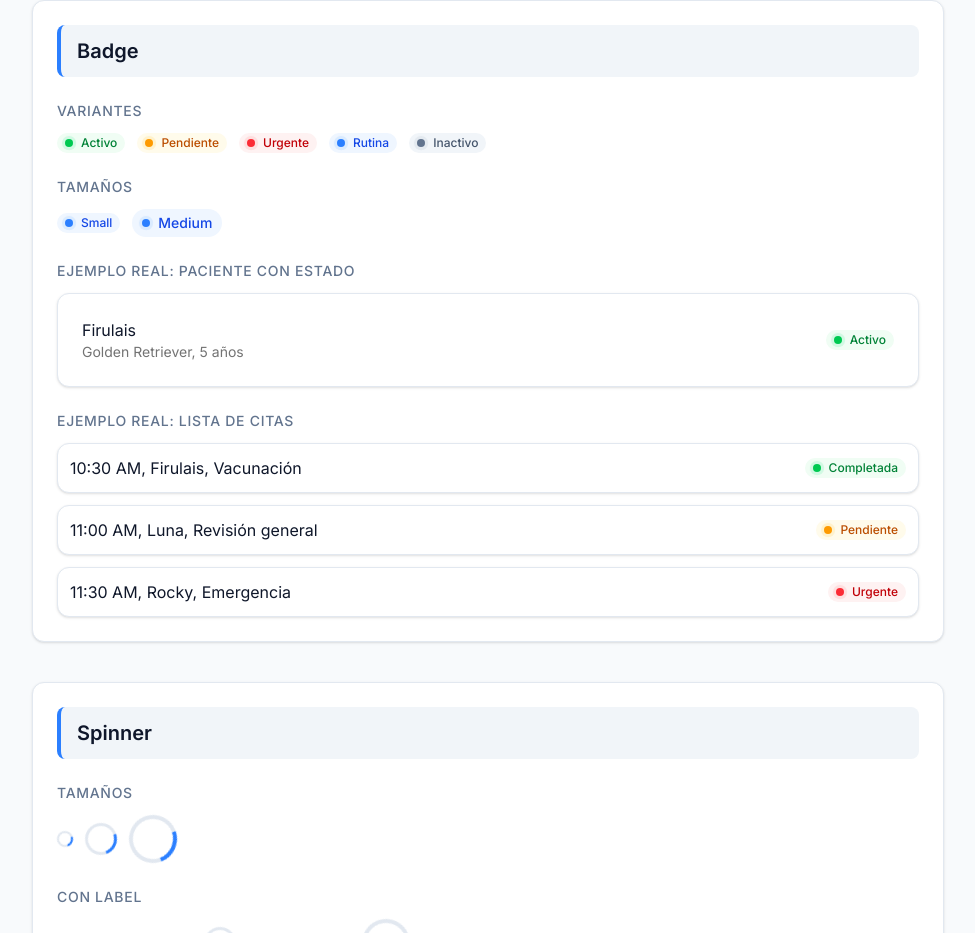
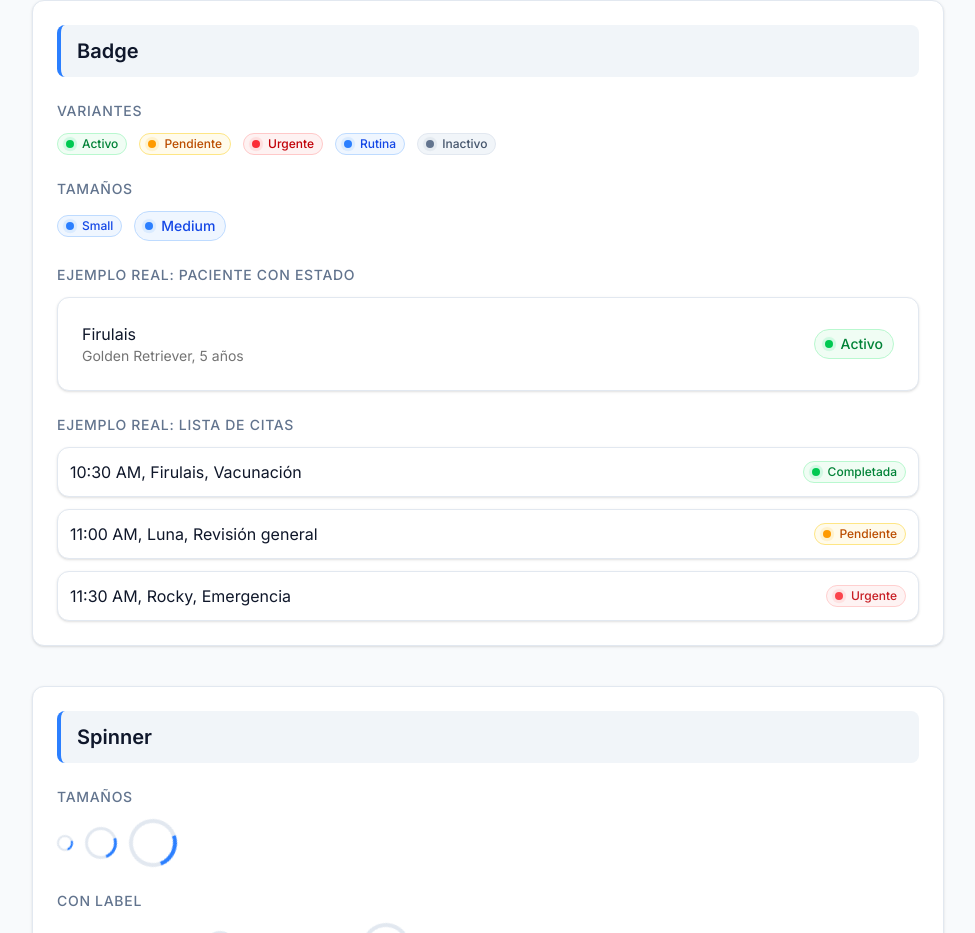
Before and after one commit to JuanM1005/petcare-frontend-demo, a React (Vite) app: page / in a window 1280 px wide. Shown: the part 2374-3307 px from the top of the page, without its empty margins (152-1127 px from the left). Built offline with nearby package versions, Linux system fonts and the light colour scheme.

Commit message:
feat(badge): añadir animación de pulso opcional.

```diff
--- a/src/components/shared/DesignSystemShowcase/sections/BadgeSection.tsx
+++ b/src/components/shared/DesignSystemShowcase/sections/BadgeSection.tsx
@@ -35,7 +35,7 @@ export const BadgeSection = () => {
                 Golden Retriever, 5 años
               </p>
             </div>
-            <Badge variant="success">Activo</Badge>
+            <Badge variant="success" size='md'>Activo</Badge>
           </div>
         </Card>
       </Subsection>
@@ -57,7 +57,7 @@ export const BadgeSection = () => {
           <Card padding="sm">
             <div className="flex justify-between items-center">
               <span>11:30 AM, Rocky, Emergencia</span>
-              <Badge variant="danger">Urgente</Badge>
+              <Badge variant="danger" pulse>Urgente</Badge>
             </div>
           </Card>
         </div>
--- a/src/components/ui/Badge/Badge.styles.ts
+++ b/src/components/ui/Badge/Badge.styles.ts
@@ -1,17 +1,21 @@
-export const badgeBase = 'inline-flex items-center gap-2 rounded-full font-medium';
+export const badgeBase =
+  'inline-flex items-center gap-2 rounded-full border font-medium';
 
 export const badgeVariants = {
-  success: 'bg-green-50 text-green-700',
-  warning: 'bg-amber-50 text-amber-700',
-  danger: 'bg-red-50 text-red-700',
-  info: 'bg-blue-50 text-blue-700',
-  neutral: 'bg-slate-100 text-slate-600',
+  success: 'border-green-200 bg-green-50 text-green-700',
+  warning: 'border-amber-200 bg-amber-50 text-amber-700',
+  danger: 'border-red-200 bg-red-50 text-red-700',
+  info: 'border-blue-200 bg-blue-50 text-blue-700',
+  neutral: 'border-slate-200 bg-slate-100 text-slate-600',
 };
 
 export const badgeSizes = {
   sm: 'px-2 py-0.5 text-xs',
   md: 'px-2.5 py-1 text-sm',
 };
+
+export const badgePulse =
+  'motion-safe:animate-pulse';
 
 export const badgePingVariants = {
   success: {
--- a/src/components/ui/Badge/Badge.tsx
+++ b/src/components/ui/Badge/Badge.tsx
@@ -1,6 +1,6 @@
 import clsx from 'clsx';
 import type { BadgeProps } from './Badge.types';
-import { badgeBase, badgeSizes, badgeVariants } from './Badge.styles';
+import { badgeBase, badgePulse, badgeSizes, badgeVariants } from './Badge.styles';
 import BadgePing from './BadgePing';
 
 /**
@@ -14,15 +14,12 @@ const Badge = ({
   children,
   variant = 'neutral',
   size = 'sm',
+  pulse = false,
   ...rest
 }: BadgeProps) => {
   return (
     <span
-      className={clsx(
-        badgeBase,
-        badgeVariants[variant],
-        badgeSizes[size],
-      )}
+      className={clsx(badgeBase, badgeVariants[variant], badgeSizes[size], pulse && badgePulse)}
       {...rest}
     >
       <BadgePing variant={variant} />
--- a/src/components/ui/Badge/Badge.types.ts
+++ b/src/components/ui/Badge/Badge.types.ts
@@ -8,4 +8,5 @@ export interface BadgeProps extends HTMLAttributes<HTMLSpanElement> {
   children: ReactNode;
   variant?: BadgeVariant;
   size?: BadgeSize;
+  pulse?: boolean;
 }
```
